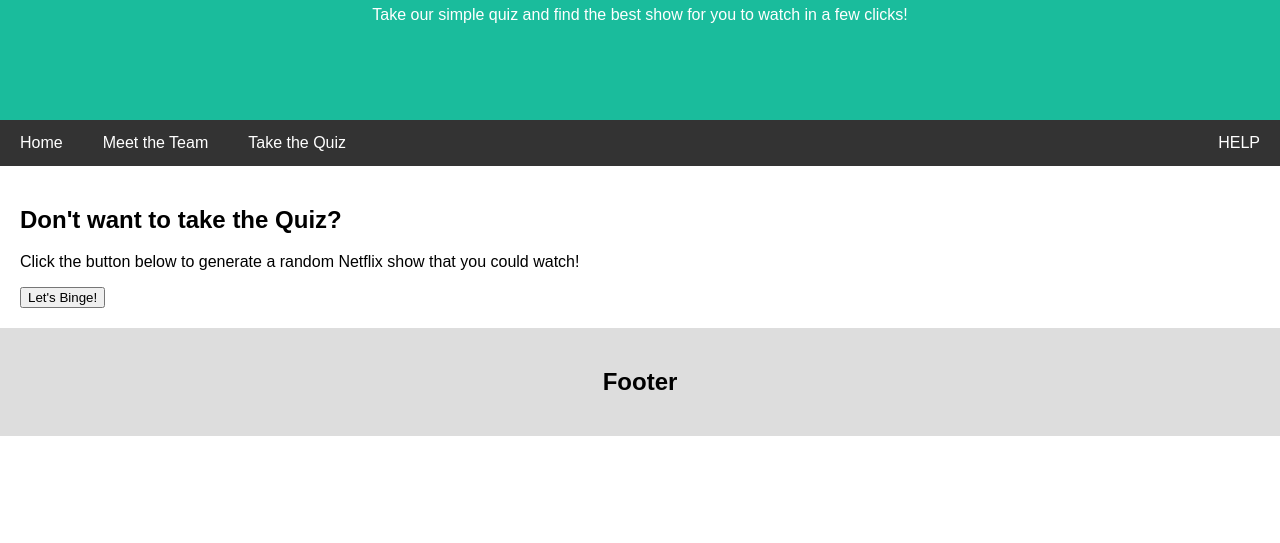
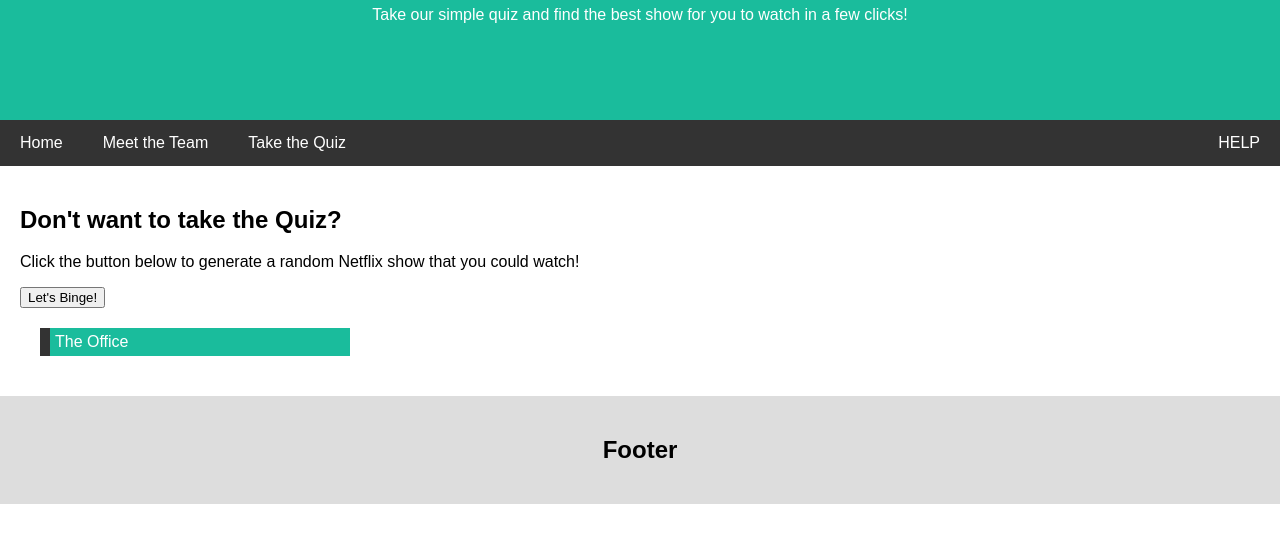
Before and after one commit to domortiz/ssw215, a plain HTML site: page index.html in a window 1280 px wide. Both pictures are taken after a click on the button "Let's Binge!". Shown: the part 173-716 px from the top of the page. Drawn offline with Linux system fonts and the light colour scheme.

Commit message:
added protoype random movie generator button

```diff
--- a/index.html
+++ b/index.html
@@ -2,10 +2,11 @@
 <html lang="en">
 <head>
   <script>
-    var movies =["Friends", "The Office", "Love is Blind"];
-    randomItem = movies[Math.floor(Math.random()*movies.length)];
+    var movies =["Friends", "The Office", "Love is Blind","Breaking Bad","Tiger King"];
+
     function randomMovie(){
-      alert(randomItem)
+      randomItem = movies[Math.floor(Math.random()*movies.length)];
+      document.getElementById("printMovie").innerHTML=randomItem;
     }
   </script>
 
@@ -37,7 +38,7 @@ body {
 <h2>Don't want to take the Quiz? </h2>
 <p>Click the button below to generate a random Netflix show that you could watch!</p>
 <button type="button" onclick="randomMovie()">Let's Binge!</button>
-
+<p id="printMovie"></p>
 </div>
 <div class="footer">
   <h2>Footer</h2>
--- a/style.css
+++ b/style.css
@@ -122,3 +122,13 @@
   .TeamTitle {
     color: grey;
   }
+
+  #printMovie{
+  display: block;
+  color: white;
+  background-color: #1abc9c	;
+  width: 25%;
+  border-left: 10px solid #333;
+  padding: 5px;
+  margin: 20px;
+  }
```
